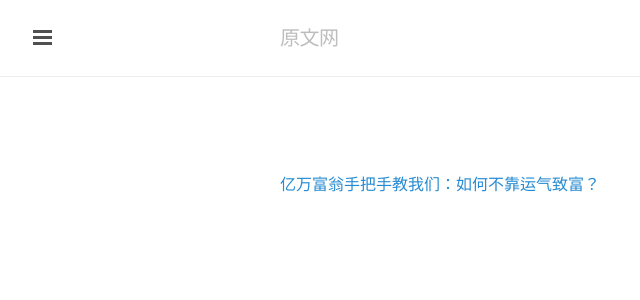
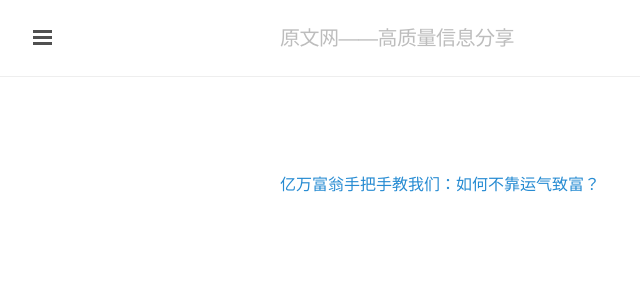
Before and after one commit to BruceLiu77/BruceLiu77.github.io, a Jekyll site: the page built from index.html, in a window 1280 px wide. Shown: the top 300 px of the page, without its empty margins (0-640 px from the left). Built offline with Jekyll 4.4.1, drawn with Linux system fonts in a browser that asks for light colours; nearby versions of some CDN libraries; the list of posts is cut into pages by our own code; comment, search, counter and statistics services are not loaded.

Commit message:
Update _config.yml

```diff
--- a/_config.yml
+++ b/_config.yml
@@ -5,7 +5,7 @@ highlighter:      rouge
 permalink:        pretty
 
 # Setup
-title:            原文网
+title:            原文网——高质量信息分享
 tagline:          ''
 description:      '高质量信息分享网站'
 url:              www.yuanwen.wang
```
